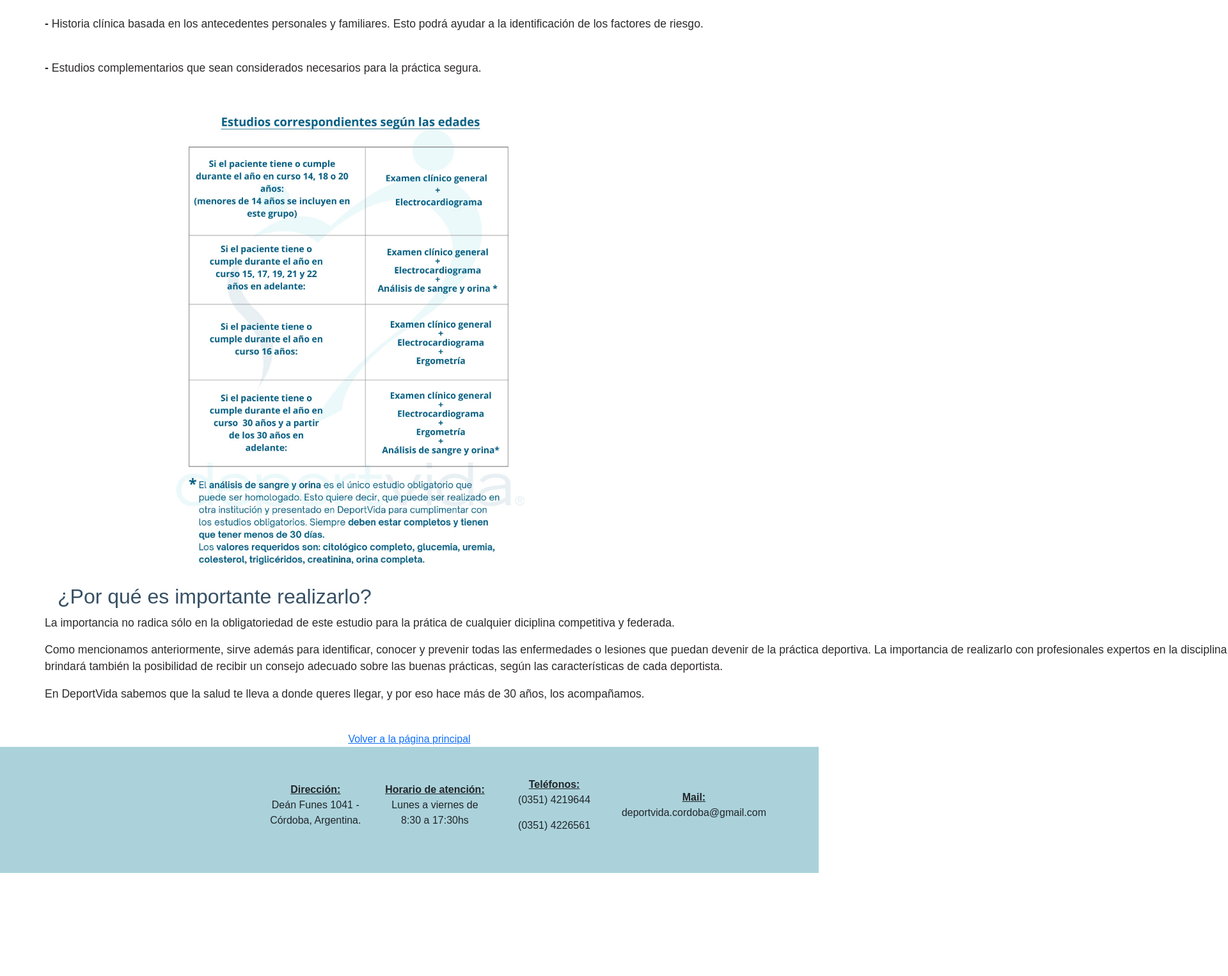
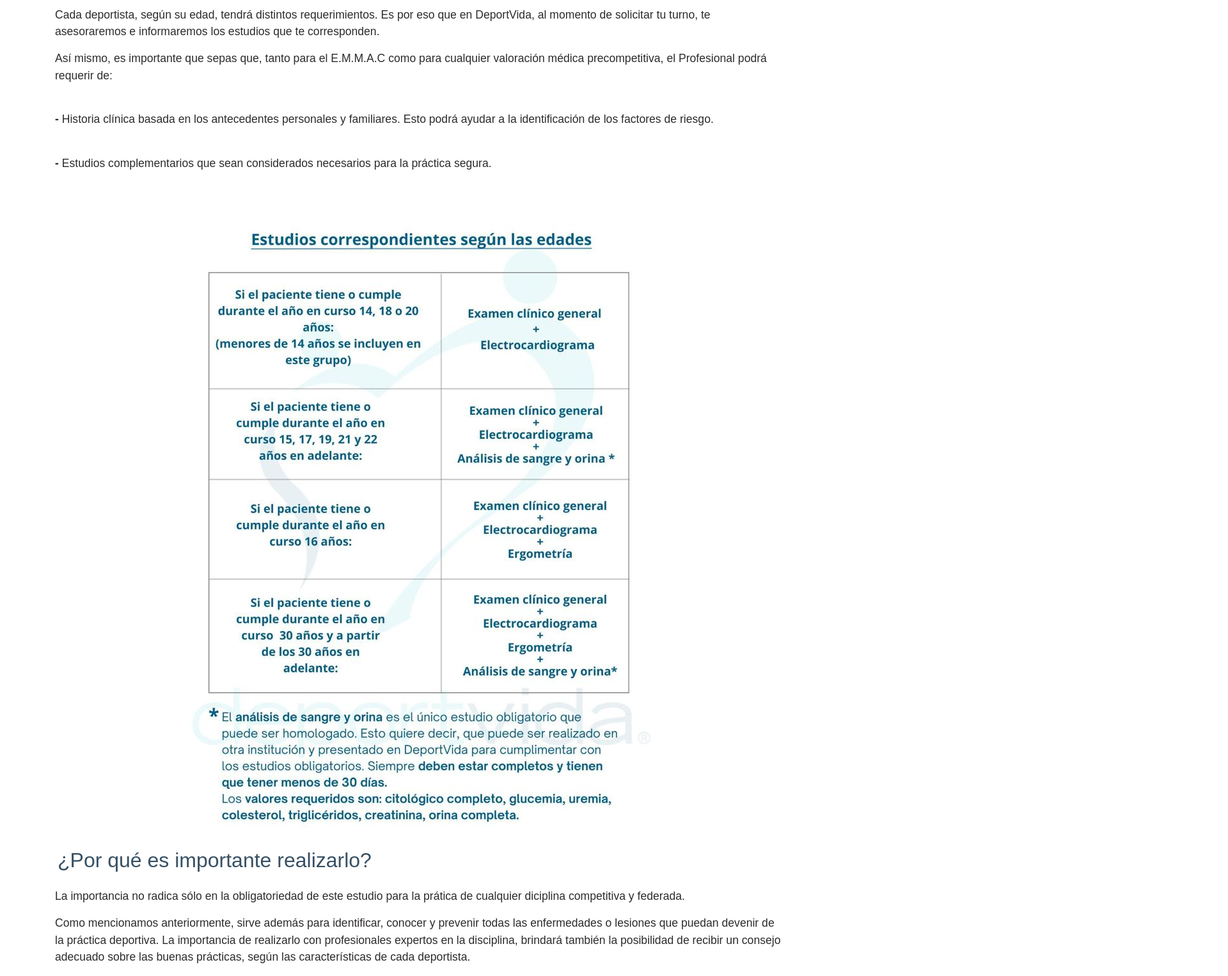
Before and after one commit to agustinaasis/EntregaProyectoFinal-AsisAgustina, a plain HTML site: page emmac.html in a window 1280 px wide. Shown: the part 728-2253 px from the top of the page at 64% size, 1920 px wide, since content can reach past the window. Before the commit the page ends 2092 px from the top, so only its background shows below. Drawn offline with Linux system fonts and the light colour scheme; grey boxes are pictures that could not be loaded; files whose address does not match are found by name.

Commit message:
Coloco todos los textos dentro de cards de Bootstrap para que sean responsive

```diff
--- a/css/style.css
+++ b/css/style.css
@@ -71,29 +71,31 @@
 }
 
 
-.home {
+.home{
     display: flex;
     background-color: rgb(226, 234, 239);
     background-size: cover;
     background-repeat: no-repeat;
     margin-top: -20px;
-
 }
 
-.card,.card-body,.quienes-somos{
+.home-cus,.home-viajes,.home-emmac,.home-profesorados,.home-torneos{
+    display: flex;
+    background-color: white;
+    background-size: cover;
+    background-repeat: no-repeat;
+    margin-top: -20px;
+}
+
+.card,.card-body,.estilo-card{
     border: none;
-    background-color: rgb(226, 234, 239);
+    background-color: transparent;
     align-items: center;
 }
 .card,.card-body,.info{
     border: none;
-    background-color: rgb(226, 234, 239);
+    background-color: transparent;
     align-items: center;
-}
-
-.volver a{
-        margin: 5px 0px 10px 650px;
-        color: rgb(55, 80, 100);
 }
 
 .carousel-inner{
@@ -172,9 +174,9 @@
 
 }
 
-.imagen-edades{
+/*.imagen-edades{
     margin-left: 200px;
-}
+}*/
 
 
 .logos-profesorados{
@@ -201,15 +203,9 @@
 }
 
 
-.descargar-ficha{
-    margin: 10px 0px 15px 350px;
-}
-
-
 .container,.galeria-nosotros,.row,.col,.img{
        align-items: center;
 }
-
 
 
 @media (min-width: 300px) and (max-width:800px) {
--- a/emmac.html
+++ b/emmac.html
@@ -34,33 +34,75 @@
              </ul>
         </nav>
 
-        <main class="info-emmac">
+        <main class="home-emmac">
+
+            <div class="home-text">
 
                   <h2>¿Qué es el E.M.M.A.C?</h2>
+
+              <div class="card">
+                <div class="card-body estilo-card">
                   <p>El <strong>E.M.M.A.C</strong>, también conocido como Examen Médico para la Mediana y Alta Competencia, consiste en un examen físico clínico orientado a aquellos pacientes que realizan una práctica deportiva Federada. Dicho examen, debe ser realizado por un Profesional Médico autorizado por la Agencia Córdoba Deportes.</p>
                   <p>Se trata de un estudio de control y prevención, cuya validez es de <strong>un año</strong> y debe ser realizado antes de comenzar con la práctica. Es de caracter obligatorio y es muy importante que su renovación se realice año tras año, antes de su vencimiento. De este modo, no sólo los profesionales podrán tener un seguimiento de los pacientes, sino que cada deportista será conciente de su propio desarollo y contará con la tranquilidad de saber que es <em>apto para realizar dicha prática</em>, sin ponerse en riesgo.</p>
+                </div>
+              </div>
+
 
                   <h2>¿Que estudios incluye?</h2>
+                <div class="card">
+                  <div class="card-body estilo-card">
                       <p>Cada deportista, según su edad, tendrá distintos requerimientos. Es por eso que en DeportVida, al momento de solicitar tu turno, te asesoraremos e informaremos los estudios que te corresponden.</p>
                       <p>Así mismo, es importante que sepas que, tanto para el E.M.M.A.C como para cualquier valoración médica precompetitiva, el Profesional podrá requerir de: </p>
                       <br>
                       <p><strong>-</strong> Historia clínica basada en los antecedentes personales y familiares. Esto podrá ayudar a la identificación de los factores de riesgo.</p>
                       <br>
                       <p><strong>-</strong> Estudios complementarios que sean considerados necesarios para la práctica segura.</p>
-
-             <div class="imagen-edades">
-
-             <img class=img-fluid src="./imagenes/Estudios correspondientes según las edades.jpg" width="550px;" alt="cuadro edades">
-
+                  </div>
                  </div>
 
-             <div class="info-emmac2">
+                      <div class="row text-center imagen-edades">
+                        <div class="col">
+                          <img class=img-fluid src="./imagenes/estudiossegunedades.jpeg"alt="cuadro edades">
+                        </div>
+                      </div>
+
+
                       <h2>¿Por qué es importante realizarlo?</h2>
+
+                      <div class="card">
+                        <div class="card-body estilo-card">
+
                         <p>La importancia no radica sólo en la obligatoriedad de este estudio para la prática de cualquier diciplina competitiva y federada.</p>
                         <p>Como mencionamos anteriormente, sirve además para identificar, conocer y prevenir todas las enfermedades o lesiones que puedan devenir de la práctica deportiva. La importancia de realizarlo con profesionales expertos en la disciplina, brindará también la posibilidad de recibir un consejo adecuado sobre las buenas prácticas, según las características de cada deportista.
                         </p>
                         <p>En DeportVida sabemos que la salud te lleva a donde queres llegar, y por eso hace más de 30 años, los    acompañamos.</p>
                     </div>
+                  </div>
+
+
+            </div>
+            </main>
+
+
+
+
+
+
+
+
+
+
+
+
+
+
+
+
+
+
+
+        </main>
+
 
              <div class="social-bar">
 
@@ -75,7 +117,7 @@
 
              </div>
 
-       </main>
+
 
        <div class="row">
         <div class="col text-center">
```
Also changed, not shown: cus.html (+18 -13 lines), deportvidaentuclub.html (+13 -6 lines), index.html (+2 -2 lines), profesorados.html (+12 -5 lines), torneosamateurs.html (+15 -4 lines), imagenes/Estudios correspondientes según las edades.jpg (deleted), imagenes/estudiossegunedades.jpeg (added). Lines whose indentation alone changed are shown as unchanged.
